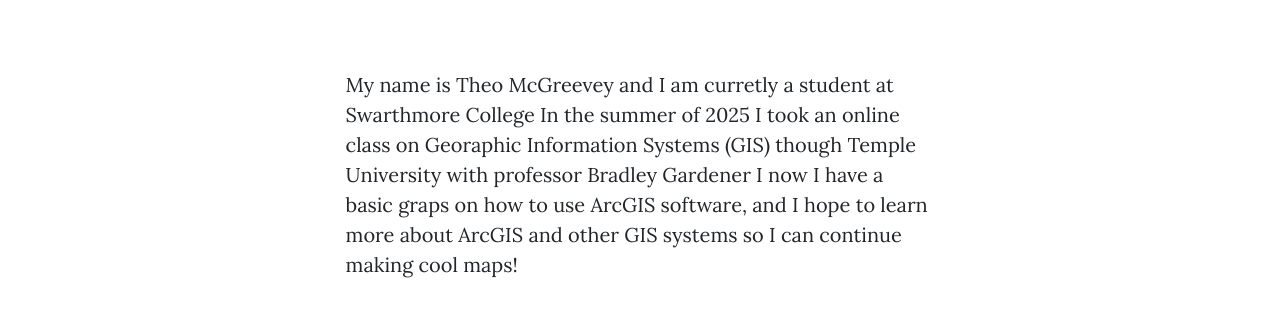
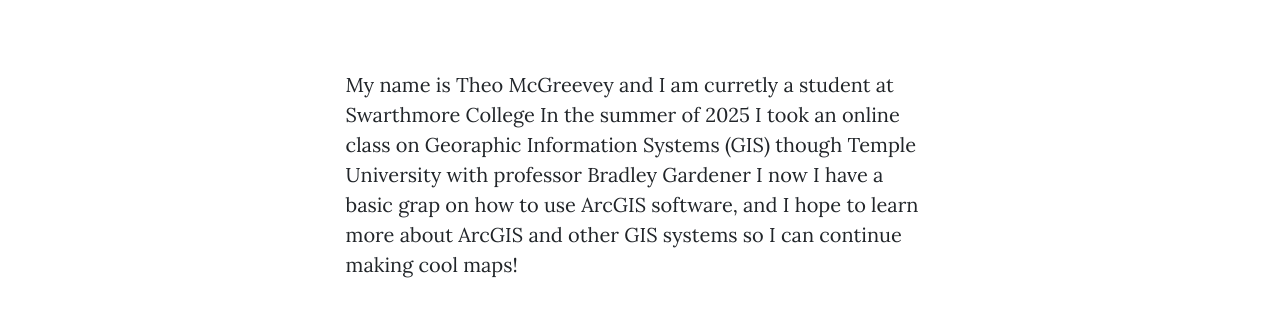
Before and after one commit to TDMwrgb/TheoGISclass, a plain HTML site: page about.html in a window 1280 px wide. Shown: the part 542-872 px from the top of the page. Drawn offline with nearby package versions, Linux system fonts and the light colour scheme.

Commit message:
Update about.html

```diff
--- a/about.html
+++ b/about.html
@@ -54,7 +54,7 @@
                     <div class="col-md-10 col-lg-8 col-xl-7">
                         <p>My name is Theo McGreevey and I am curretly a student at Swarthmore College
                         In the summer of 2025 I took an online class on Georaphic Information Systems (GIS) though Temple University with professor Bradley Gardener
-                        I now I have a basic graps on how to use ArcGIS software, and I hope to learn more about ArcGIS and other GIS systems so I can continue making cool maps!</p>
+                        I now I have a basic grap on how to use ArcGIS software, and I hope to learn more about ArcGIS and other GIS systems so I can continue making cool maps!</p>
                 </div>
             </div>
         </main>
```
